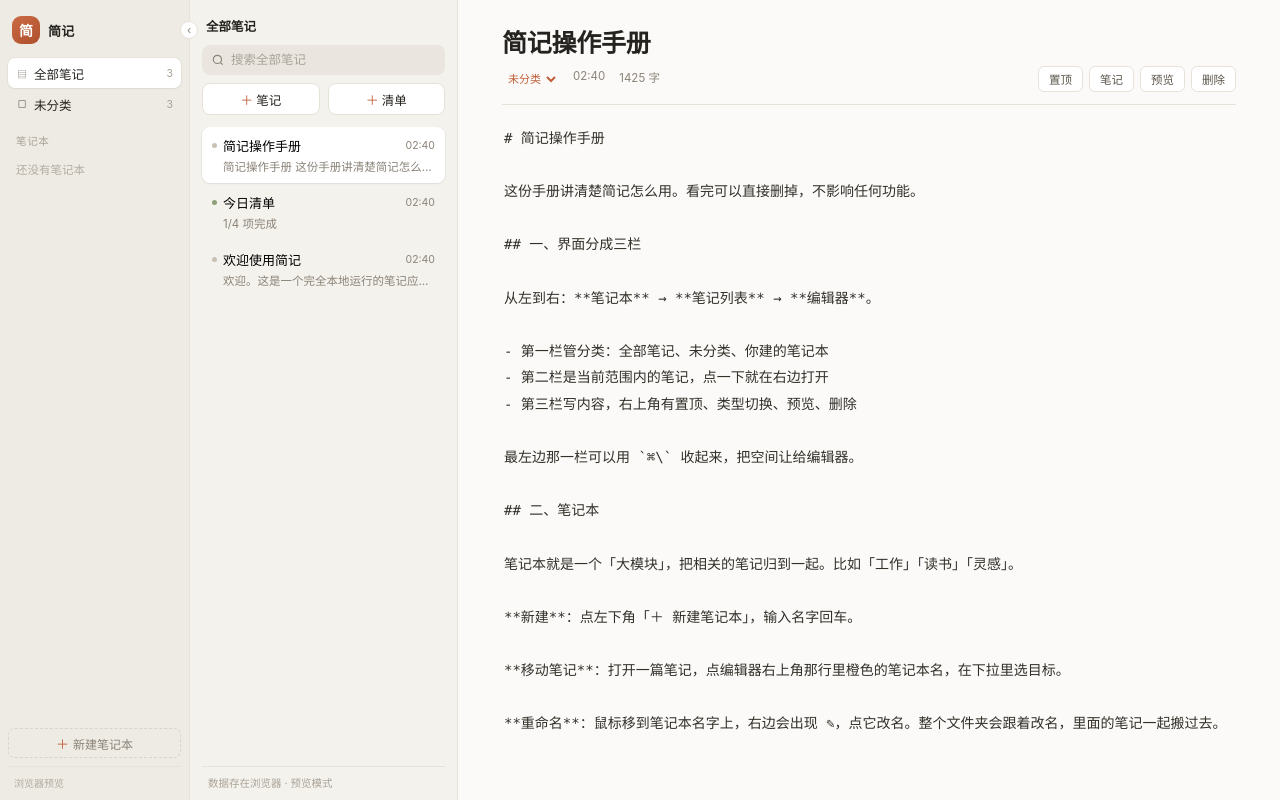
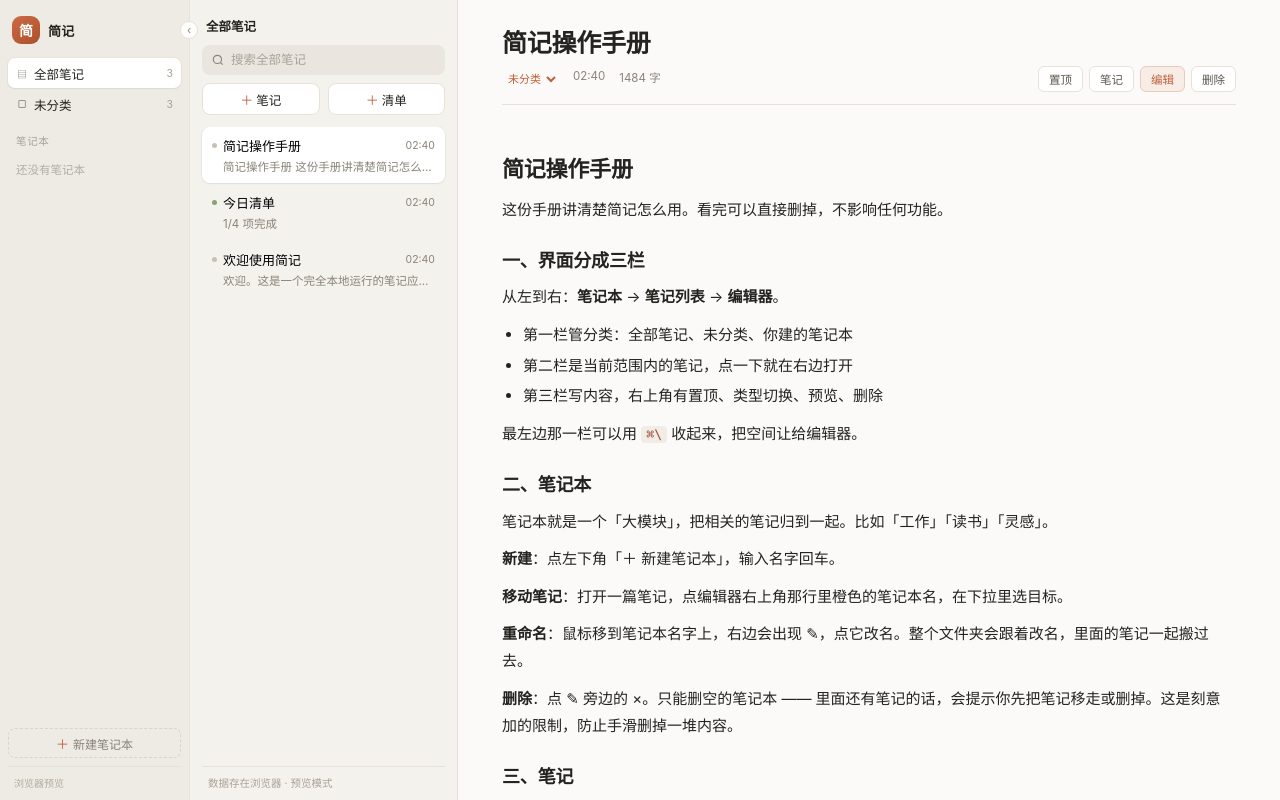
Before and after one commit to nanshuii/jianji-notes, a React (Vite) app: page / in a window 1280 px wide. Built offline with nearby package versions, Linux system fonts and the light colour scheme.

Commit message:
笔记默认以预览态打开，双击正文进入编辑；清单保持勾选视图

```diff
--- a/src/App.tsx
+++ b/src/App.tsx
@@ -72,7 +72,8 @@ export default function App() {
   const [scope, setScope] = useState<Scope>(null)
   const [activeFile, setActiveFile] = useState<string | null>(null)
   const [query, setQuery] = useState('')
-  const [preview, setPreview] = useState(false)
+  // 默认打开就是预览态：先读，想改再双击或点「编辑」
+  const [preview, setPreview] = useState(true)
   const [ready, setReady] = useState(false)
   const [location, setLocation] = useState('')
   const [error, setError] = useState('')
@@ -595,7 +596,7 @@ export default function App() {
                 className={`note-item${n.file === activeFile ? ' active' : ''}`}
                 onClick={() => {
                   setActiveFile(n.file)
-                  setPreview(false)
+                  setPreview(true)
                 }}
               >
                 <div className="note-item-top">
@@ -679,9 +680,11 @@ export default function App() {
                   >
                     {active.type === 'list' ? '清单' : '笔记'}
                   </button>
-                  <button className={preview ? 'on' : ''} onClick={() => setPreview((v) => !v)}>
-                    {preview ? '编辑' : '预览'}
-                  </button>
+                  {active.type === 'note' && (
+                    <button className={preview ? 'on' : ''} onClick={() => setPreview((v) => !v)}>
+                      {preview ? '编辑' : '预览'}
+                    </button>
+                  )}
                   <button className="danger" onClick={() => setPendingDelete(active.file)}>
                     删除
                   </button>
@@ -690,13 +693,23 @@ export default function App() {
             </header>
 
             <section className="editor-body">
-              {preview ? (
-                <div
-                  className="markdown"
-                  dangerouslySetInnerHTML={{ __html: mdToHtml(active.body) }}
-                />
-              ) : active.type === 'list' ? (
+              {active.type === 'list' ? (
+                /* 清单本身就是可勾选的可读界面，不走预览/编辑切换 */
                 <ListView note={active} onChange={(body) => patch({ body })} />
+              ) : preview ? (
+                active.body.trim() ? (
+                  <div
+                    className="markdown preview-body"
+                    title="双击进入编辑"
+                    onDoubleClick={() => setPreview(false)}
+                    dangerouslySetInnerHTML={{ __html: mdToHtml(active.body) }}
+                  />
+                ) : (
+                  <div className="preview-empty">
+                    <p>这篇还没有内容</p>
+                    <button onClick={() => setPreview(false)}>开始写</button>
+                  </div>
+                )
               ) : (
                 <textarea
                   className="editor"
@@ -704,6 +717,7 @@ export default function App() {
                   placeholder="从这里开始写…&#10;&#10;支持 Markdown：## 标题、- 列表、- [ ] 待办、**粗体**、`代码`"
                   onChange={(e) => patch({ body: e.target.value })}
                   spellCheck={false}
+                  autoFocus
                 />
               )}
             </section>
--- a/src/manual.md
+++ b/src/manual.md
@@ -28,7 +28,9 @@
 
 点「＋ 笔记」新建，标题就是文件名，改标题会顺便改文件名。
 
-正文支持这些语法，点右上角「预览」看渲染效果：
+打开一篇笔记默认是**预览**状态 —— 先看渲染后的样子。想改内容，**双击正文**，或者点右上角「编辑」。改完点「预览」切回去。
+
+正文支持这些语法，预览里能看到效果：
 
 - `# 一级标题`、`## 二级标题` …… 最多六级
 - `**粗体**`、`*斜体*`、`~~删除线~~`
--- a/src/styles.css
+++ b/src/styles.css
@@ -694,6 +694,40 @@ textarea.editor::placeholder {
   user-select: text;
 }
 
+/* 默认就是预览态，双击正文进编辑 */
+.preview-body {
+  cursor: text;
+}
+
+.preview-empty {
+  max-width: 720px;
+  padding: 48px 0;
+  text-align: center;
+  color: var(--sub);
+  user-select: none;
+}
+
+.preview-empty p {
+  margin: 0 0 14px;
+  font-size: 13px;
+}
+
+.preview-empty button {
+  height: 30px;
+  padding: 0 16px;
+  border-radius: 8px;
+  border: 1px solid var(--line);
+  background: #fff;
+  font-size: 12.5px;
+  color: var(--text);
+  cursor: pointer;
+}
+
+.preview-empty button:hover {
+  border-color: var(--accent);
+  color: var(--accent);
+}
+
 .markdown h1,
 .markdown h2,
 .markdown h3,
```
